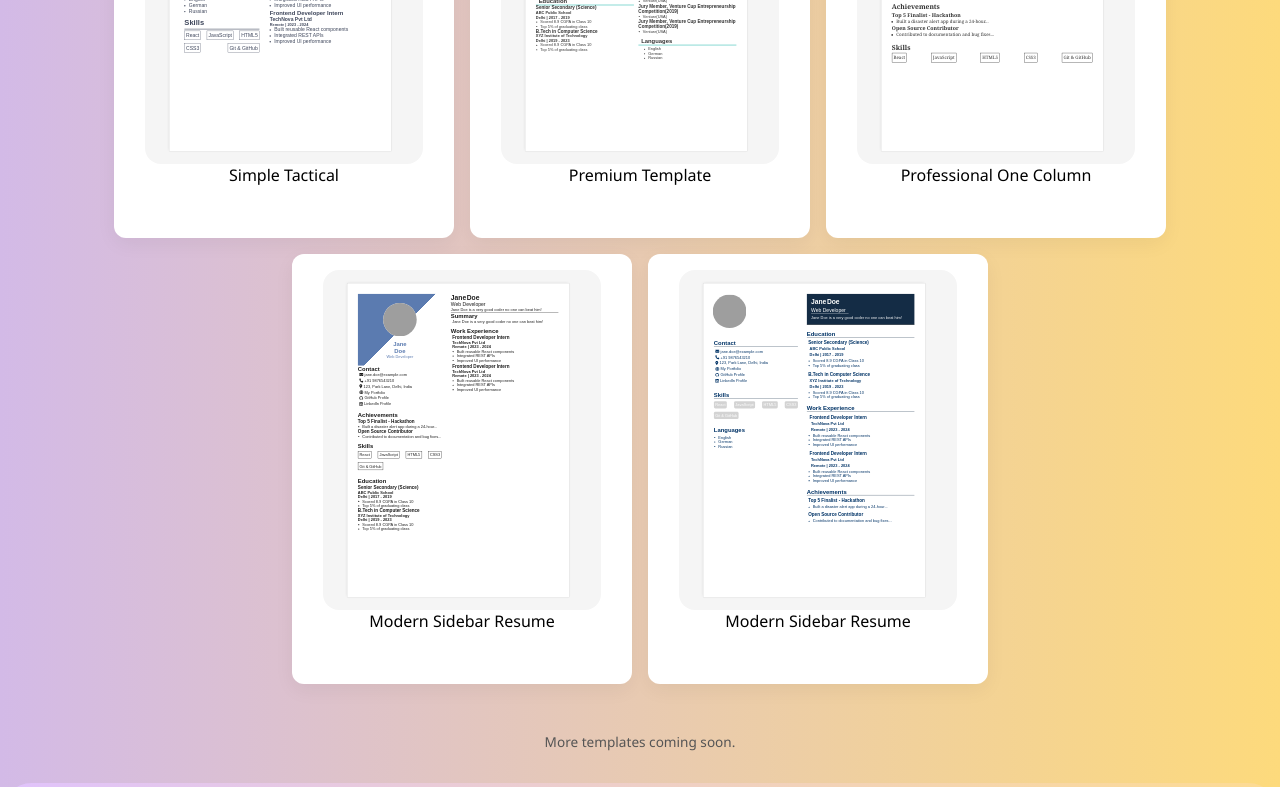
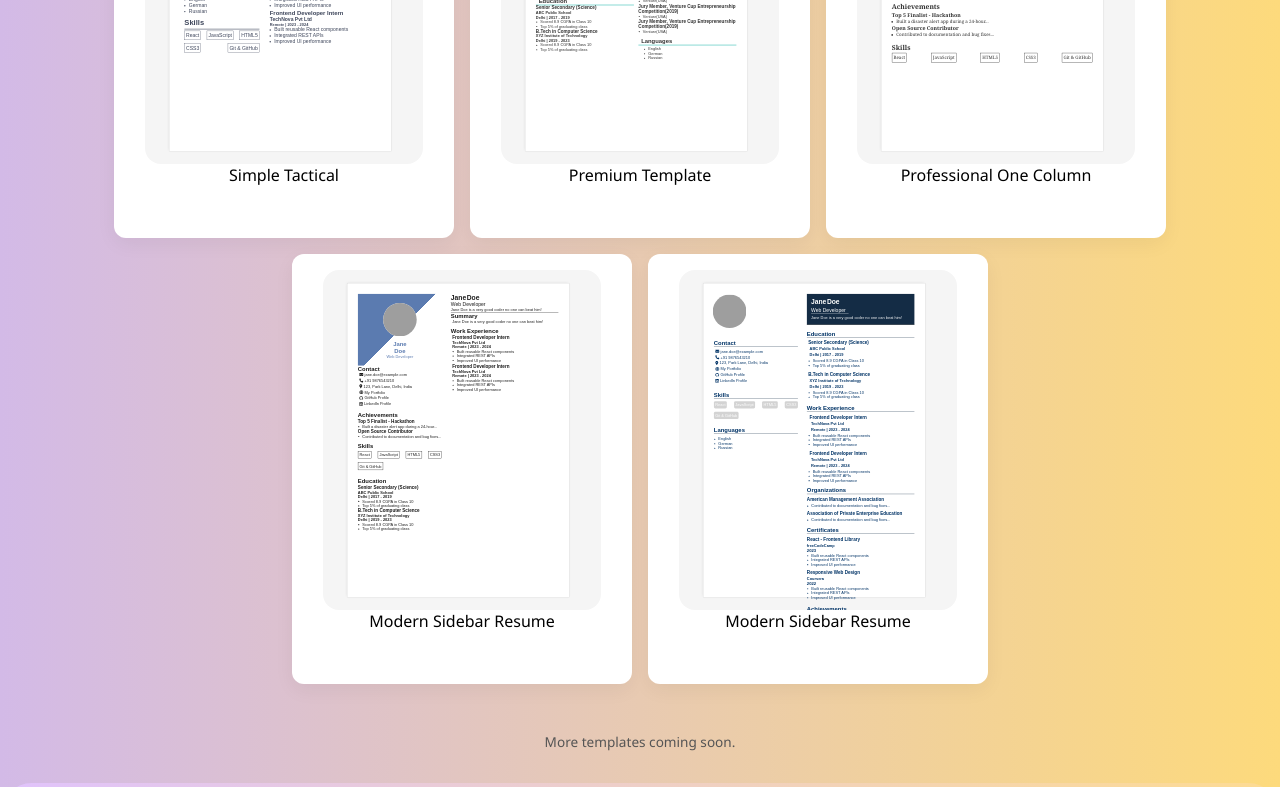
Before and after one commit to YashRajput74/testResumeBuilder, a React (Vite) app: page /templates in a window 1280 px wide. Shown: the part 973-1760 px from the top of the page. Built offline with nearby package versions, Linux system fonts and the light colour scheme; grey boxes are pictures that could not be loaded; what miragejs would draw is missing.

Commit message:
update new template

```diff
--- a/src/data/templateStyle.js
+++ b/src/data/templateStyle.js
@@ -1,3 +1,4 @@
+import Organizations from "../ResumeRenderer/components/Organizations";
 import WorkExperience from "../ResumeRenderer/components/WorkExperience";
 
 const sharedStyles = {
@@ -1080,6 +1081,10 @@ const templateStyles = {
             box:{
                 display:"block"
             },
+            heading:{
+                marginBottom:"10px",
+                borderBottom:"1px solid #142c45ff"
+            }
         },
         award:{
             heading:{
@@ -1157,6 +1162,33 @@ const templateStyles = {
             dates:{
                 margin:"5px"
             }
+        },
+        organiz:{
+            heading:{
+                marginBottom:"10px",
+                borderBottom:"1px solid #142c45ff"
+            },
+            title:{
+                marginBottom:"5px",
+            },
+            innerbox:{
+                marginBottom:"10px",
+            },
+        },
+        certificate:{
+            heading:{
+                borderBottom:"1px solid #142c45ff",
+                marginBottom:"10px"
+            },
+            title:{
+                marginBottom:"5px"
+            },
+            organiz:{
+                marginBottom:"3px"
+            },
+            eachcertificate:{
+                marginBottom:"10px"
+            }
         }
     }
 }
--- a/src/data/templates.js
+++ b/src/data/templates.js
@@ -471,7 +471,7 @@ const template10 = {
           rowEnd: 2,
           colStart: 2,
           colEnd: 3,
-          sections: ["personalInfo", "education", "workExperience", "organization", "certifications", "achievements",]
+          sections: ["personalInfo", "education", "workExperience", "organizations", "certificates", "achievements",]
         }
       ]
     },
```
